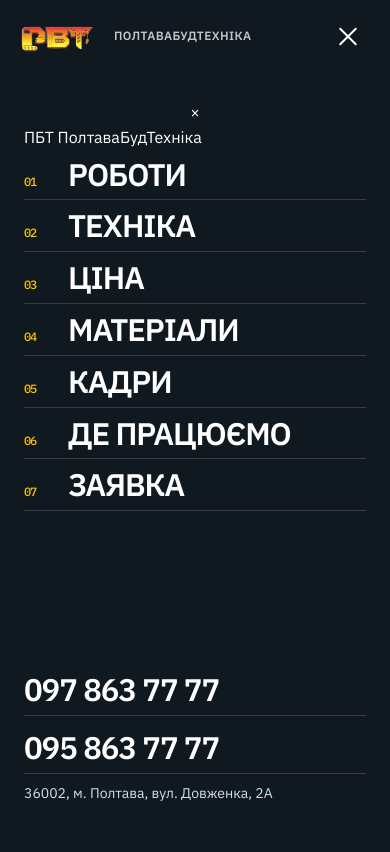
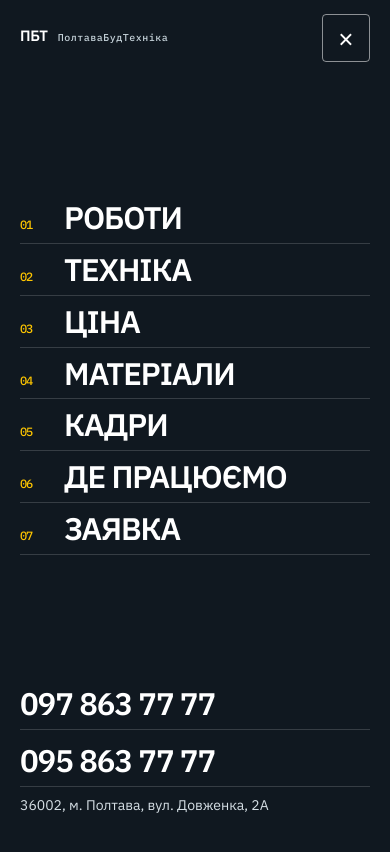
Before and after one commit to neuron7x/pbt-site, a plain HTML site: page web/index.html in a window 390 px wide. Both pictures are taken after a click on the button "Меню". Shown: the top 852 px of the page. Drawn offline with Linux system fonts and the light colour scheme.

Commit message:
style: чіткий мобільний навігаційний оверлей без фокуса за екраном

```diff
--- a/web/css/precision.css
+++ b/web/css/precision.css
@@ -99,7 +99,31 @@ h3 { letter-spacing:-.035em }
 .brand b { font:650 12px/1.15 var(--f-b);letter-spacing:.035em }
 .brand span { letter-spacing:.15em }
 .brand__logo { filter:none }
-.menu { background:#101820 }
+.menu {
+  z-index:90;overflow-y:auto;overscroll-behavior:contain;
+  padding:clamp(90px,11svh,126px) var(--gut) max(28px,env(safe-area-inset-bottom));
+  background:#101820;justify-content:flex-start;
+}
+.menu__heading {
+  position:absolute;top:max(25px,env(safe-area-inset-top));left:var(--gut);
+  display:flex;align-items:baseline;gap:10px;
+  font:650 15px/1.4 var(--f-b);letter-spacing:-.02em;color:#fff;
+}
+.menu__heading span { font:500 10px/1.3 var(--f-m);letter-spacing:.05em;color:#C4D1D8 }
+.menu__close {
+  position:absolute;right:var(--gut);top:max(14px,env(safe-area-inset-top));
+  display:grid;place-items:center;width:48px;height:48px;
+  border:1px solid rgba(255,255,255,.52);border-radius:4px;
+  color:#fff;background:transparent;
+}
+.menu__close span {font:400 28px/1 var(--f-b)}
+.menu__close:hover {background:rgba(255,255,255,.13)}
+.menu nav {margin-block:auto;max-width:620px}
+.menu__foot {margin-top:24px;gap:7px}
+.menu a {min-height:44px;min-width:44px}
+.menu a:focus-visible,.menu__close:focus-visible {outline-color:#FDC501}
+@media (max-height:650px) { .menu {padding-top:82px} .menu a {padding-block:3px;font-size:clamp(23px,7vw,30px)} }
+
 .menu a { font:600 clamp(27px,8vw,45px)/1.18 var(--f-b);letter-spacing:-.035em }
 .menu a span { color:#FDC501 }
 .menu__foot { color:#D5DEE4 }
```
